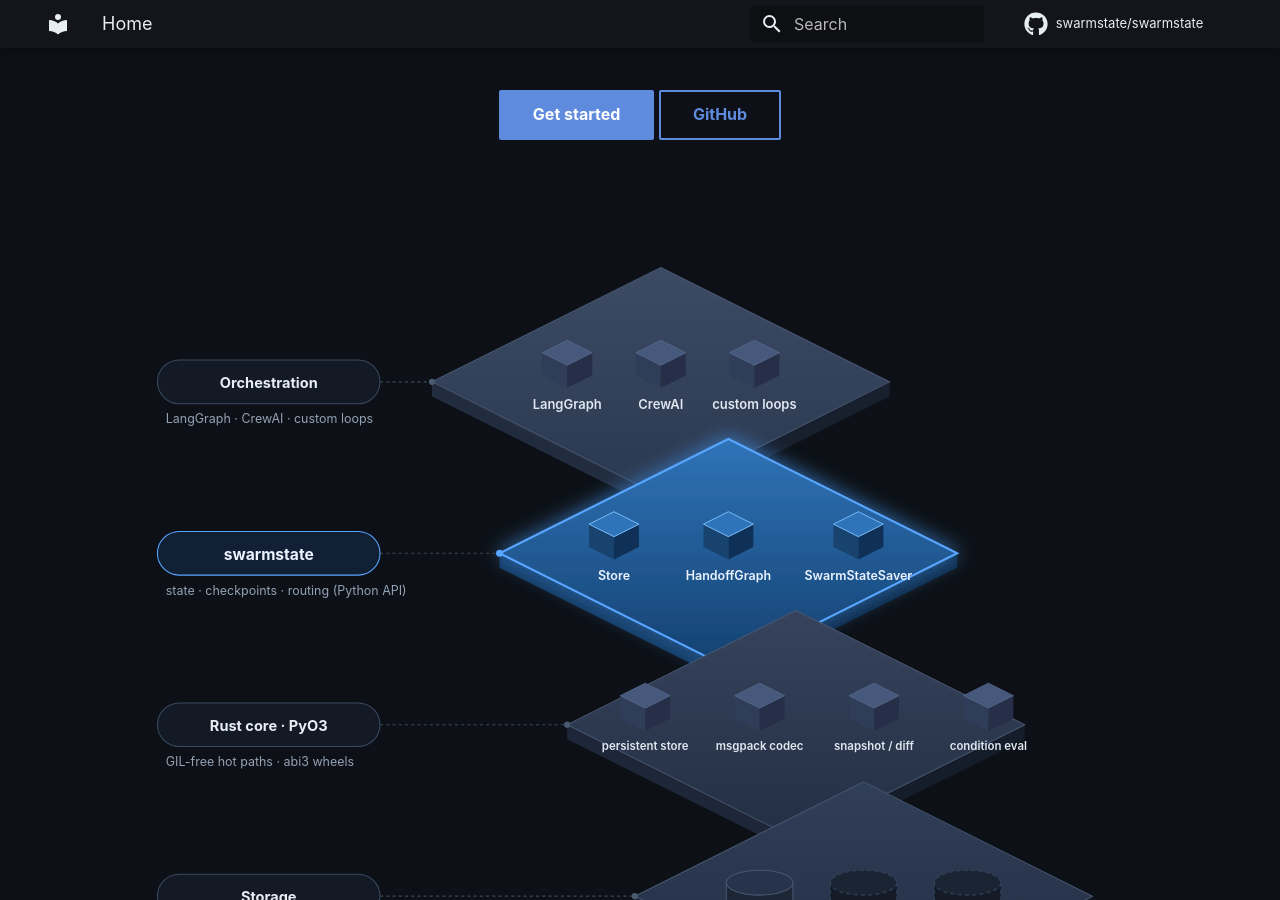
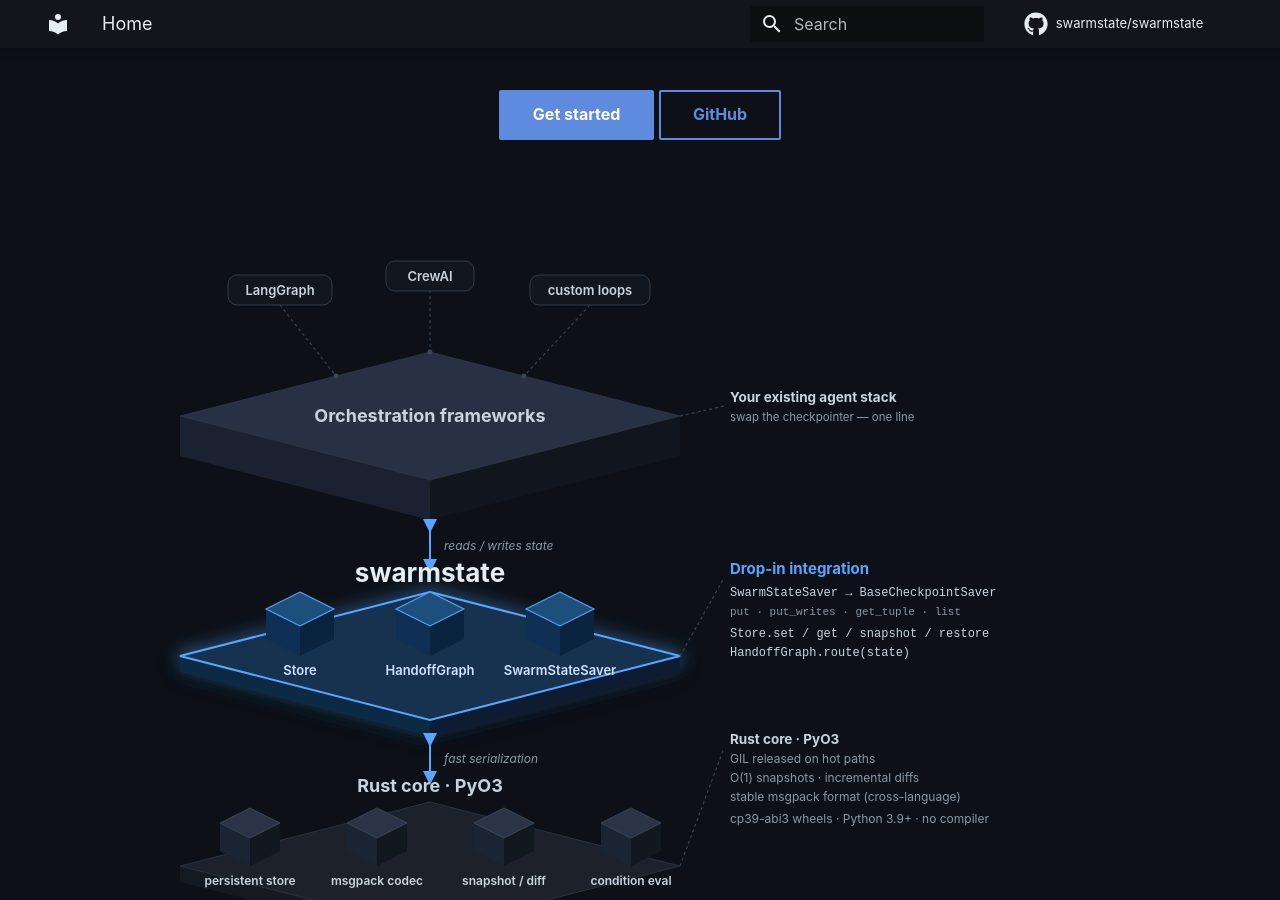
Before and after one commit to swarmstate/swarmstate.github.io, an MkDocs documentation site: the page built from docs/index.md, in a window 1280 px wide and 900 px high, scrolled down 430 px. Built offline with MkDocs 1.6.1 and Material for MkDocs 9.7.7, drawn with Linux system fonts in a browser that asks for light colours; comment, search, counter and statistics services are not loaded.

Commit message:
docs: revert diagram to the previous (vertical cubes + cylinders) version
Preferred over the staggered-slabs restyle.

Co-Authored-By: Claude Opus 4.8 (1M context) <noreply@anthropic.com>

```diff
--- a/docs/index.md
+++ b/docs/index.md
@@ -20,7 +20,7 @@ Rust core, framework-agnostic, built for production.</p>
 
 </div>
 
-<img class="ss-stack" src="assets/stack.svg" alt="Isometric architecture: orchestration frameworks (LangGraph, CrewAI, custom loops) on top; the swarmstate Python API (Store, HandoffGraph, SwarmStateSaver) in the middle; the Rust core (persistent store, msgpack codec, snapshot/diff, condition evaluator) over memory/redis/disk cylinders at the bottom." width="1000" height="820" />
+<img class="ss-stack" src="assets/stack.svg" alt="Isometric architecture: orchestration frameworks (LangGraph, CrewAI, custom loops) on top; the swarmstate Python API (Store, HandoffGraph, SwarmStateSaver) in the middle; the Rust core (persistent store, msgpack codec, snapshot/diff, condition evaluator) over memory/redis/disk cylinders at the bottom." width="1040" height="900" />
 
 <p class="ss-stack-cap">Where swarmstate sits: underneath your orchestration framework, as the fast state &amp; checkpointing engine.</p>
 
```
Also changed, not shown: docs/assets/stack.svg.
